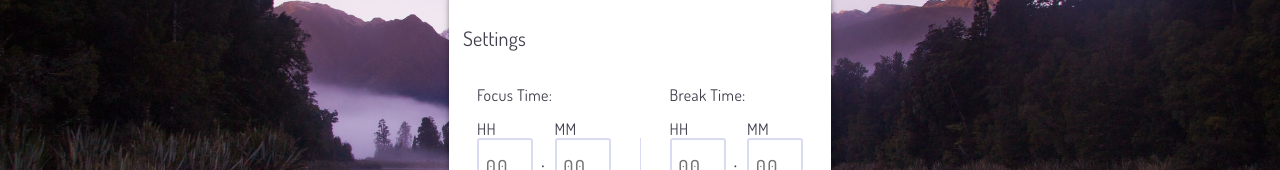
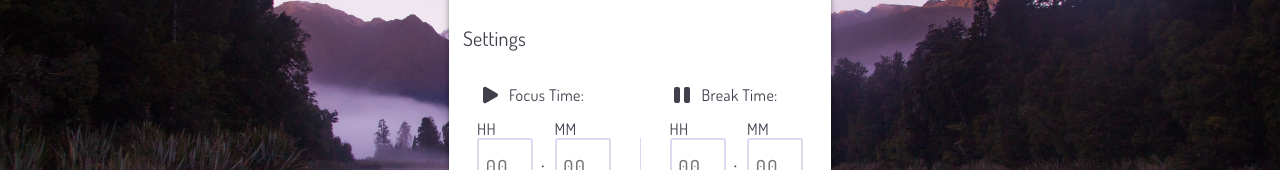
Before and after one commit to msosadesign/focus-timer, a React (Create React App) app: page / in a window 1280 px wide. Shown: the part 217-387 px from the top of the page. Built offline with nearby package versions, Linux system fonts and the light colour scheme.

Commit message:
Fixed button effects and added icons to settings page

```diff
--- a/src/components/landing.js
+++ b/src/components/landing.js
@@ -9,8 +9,8 @@ class LandingPage extends React.Component {
                 <h1 className="h2">Focus Timer</h1>
                 <p className="subtitle">A timer designed to keep you focused on what matters to you</p>
                 <div className="landing-fabs">
-                    <button className="fab-secondary"><img src={settings} className="regular-icon" alt="settings icon" />Start Pause (15min)</button>
-                    <button className="fab"><img src={settings} className="regular-icon" alt="settings icon" />Start Focus (1hr)<img src={settings} className="regular-icon" alt="settings icon" /></button>
+                    <button className="fab-secondary"><img src={settings}  alt="settings icon" />Start Pause (15min)</button>
+                    <button className="fab"><img src={settings}  alt="settings icon" />Start Focus (1hr)<img src={settings}  alt="settings icon" /></button>
 
                 </div>
             </div>
--- a/src/components/settings.js
+++ b/src/components/settings.js
@@ -1,4 +1,6 @@
 import React from "react";
+import pause from "../icons/pause.svg";
+import play from "../icons/play.svg";
 
 class Settings extends React.Component {
     render() {
@@ -9,7 +11,10 @@ class Settings extends React.Component {
 
                     <fieldset className="time-selectors">
                         <div>
-                            <p className="caption">Focus Time:</p>
+                            <div className="title-w-icon">
+                                <img src={play}  alt="play icon" />
+                                <p className="caption">Focus Time:</p>
+                            </div>
                             <label className="caption" htmlFor="focus-hour">HH
                                 <br />
                                 <input id="focus-hour" className="time-field" type="number" name="focus-hh" placeholder="00" />
@@ -24,7 +29,10 @@ class Settings extends React.Component {
                         <div className="vertical-divider"></div>
 
                         <div>
-                            <p className="caption">Break Time:</p>
+                            <div className="title-w-icon">
+                                <img src={pause}  alt="pause icon" />
+                                <p className="caption">Break Time:</p>
+                            </div>
                             <label className="caption" htmlFor="break-hour">HH
                                 <br />
                                 <input id="break-hour" className="time-field" type="number" name="break-hh" placeholder="00" />
@@ -41,11 +49,11 @@ class Settings extends React.Component {
                         <p className="caption">Timer type:</p>
                         <div className="radio-button">
                             <input type="radio" id="radio-focus" name="timer-type" value="focus" />
-                            <label htmlFor="radio-focus" className="body">Focus Timer</label><br />
+                            <label htmlFor="radio-focus" className="body radio-label">Focus Timer</label><br />
                         </div>
                         <div className="radio-button">
                             <input type="radio" id="radio-pomodoro" name="timer-type" value="pomodoro" />
-                            <label htmlFor="radio-pomodoro" className="body">Pomodoro Timer</label>
+                            <label htmlFor="radio-pomodoro" className="body radio-label">Pomodoro Timer</label>
                         </div>
                     </fieldset>
 
--- a/src/scss/components/_buttons.scss
+++ b/src/scss/components/_buttons.scss
@@ -4,22 +4,25 @@
     }
     &:active {
         box-shadow: $elevation-08;
-        background-color: $lightPrimary;
+        background-color: $primaryPressed;
     }
 }
 
 .btn-outlined-effects {
     &:hover {
+        box-shadow: none;
         background-color: $primaryOverlay-hover;
     }
     &:active {
-        background-color: $primaryOverlay-pressed;
+        box-shadow: none;
+        background-color: $primaryOverlay-pressed
     }
 }
 
 .btn {
     @extend .buttonText;
     @extend .btn-contained-effects;
+    cursor: pointer;
     color: $lightSurface;
     height: 48px;
     border-radius: 3px;
@@ -47,6 +50,7 @@
     @extend .btn-outlined-effects;
     background-color: transparent;
     border: 2px solid $colorPrimary;
+    color: $colorPrimary;
 }
 
 .btn-text {
--- a/src/scss/components/_forms.scss
+++ b/src/scss/components/_forms.scss
@@ -20,3 +20,7 @@
         margin-right: 8px;
     }
 }
+
+.radio-label {
+    cursor: pointer;
+}
--- a/src/scss/components/_grid.scss
+++ b/src/scss/components/_grid.scss
@@ -190,3 +190,12 @@ fieldset {
     justify-content: flex-end;
     gap: 8px;
 }
+
+.title-w-icon {
+    display: flex;
+    flex-direction: row;
+    gap: 8px;
+    & img {
+        align-self: center;
+    }
+}
--- a/src/scss/utilities/_variables.scss
+++ b/src/scss/utilities/_variables.scss
@@ -3,23 +3,24 @@ $font-stack: "Dosis", sans-serif;
 
 // Colors
 $colorPrimary: #6e44ff;
+$primaryPressed: #7c56ff;
+$primaryHover: #744bff;
 $darkSurface: #403f4c;
 $mediumSurface: #d9dbf1;
 $lightSurface: #ffffff;
-$lightPrimary: #ab92ff;
 
 $primaryOverlay-pressed: rgba(
     $color: $colorPrimary,
-    $alpha: 0.35,
+    $alpha: 0.1,
 );
 $primaryOverlay-hover: rgba(
     $color: $colorPrimary,
-    $alpha: 0.12,
+    $alpha: 0.04,
 );
 
 // Elevations (shadows)
 $elevation-02: 0 2px 2px 0 rgba(0, 0, 0, 0.14), 0 3px 1px -2px rgba(0, 0, 0, 0.12), 0 1px 5px 0 rgba(0, 0, 0, 0.2);
-$elevation-04: 0 4px 5px 0 rgba(0,0,0,0.14), 0 1px 10px 0 rgba(0,0,0,0.12), 0 2px 4px -1px rgba(0,0,0,0.20);
+$elevation-04: 0 4px 5px 0 rgba(0, 0, 0, 0.14), 0 1px 10px 0 rgba(0, 0, 0, 0.12), 0 2px 4px -1px rgba(0, 0, 0, 0.2);
 $elevation-06: 0px 2px 4px 0px rgba(0, 0, 0, 0.2), 0px 1px 10px 0px rgba(0, 0, 0, 0.12),
     0px 4px 5px 0px rgba(0, 0, 0, 0.14);
 $elevation-08: 0 8px 10px 1px rgba(0, 0, 0, 0.14), 0 3px 14px 2px rgba(0, 0, 0, 0.12), 0 5px 5px -3px rgba(0, 0, 0, 0.2);
```
Also changed, not shown: src/icons/pause.svg (added), src/icons/play.svg (added).
